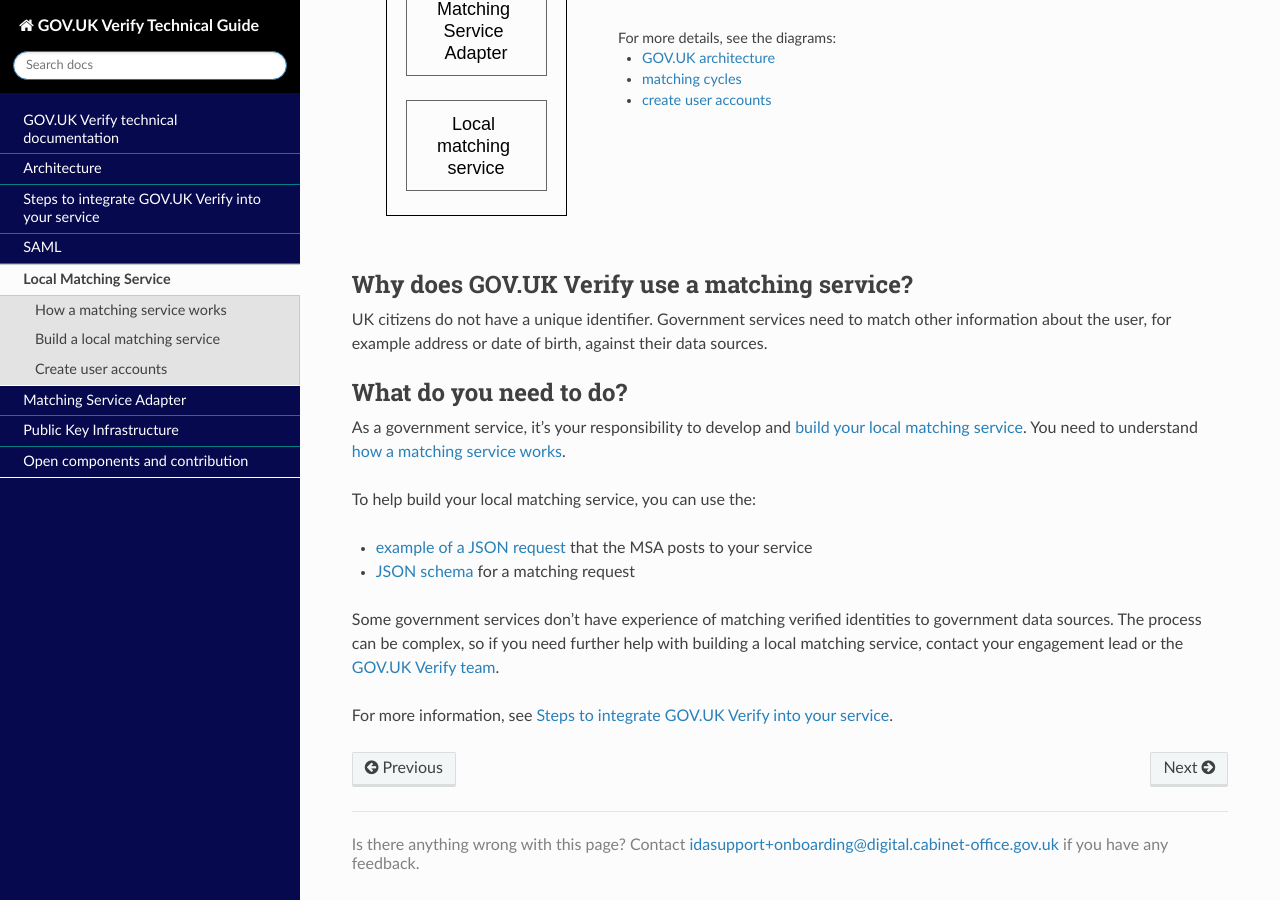
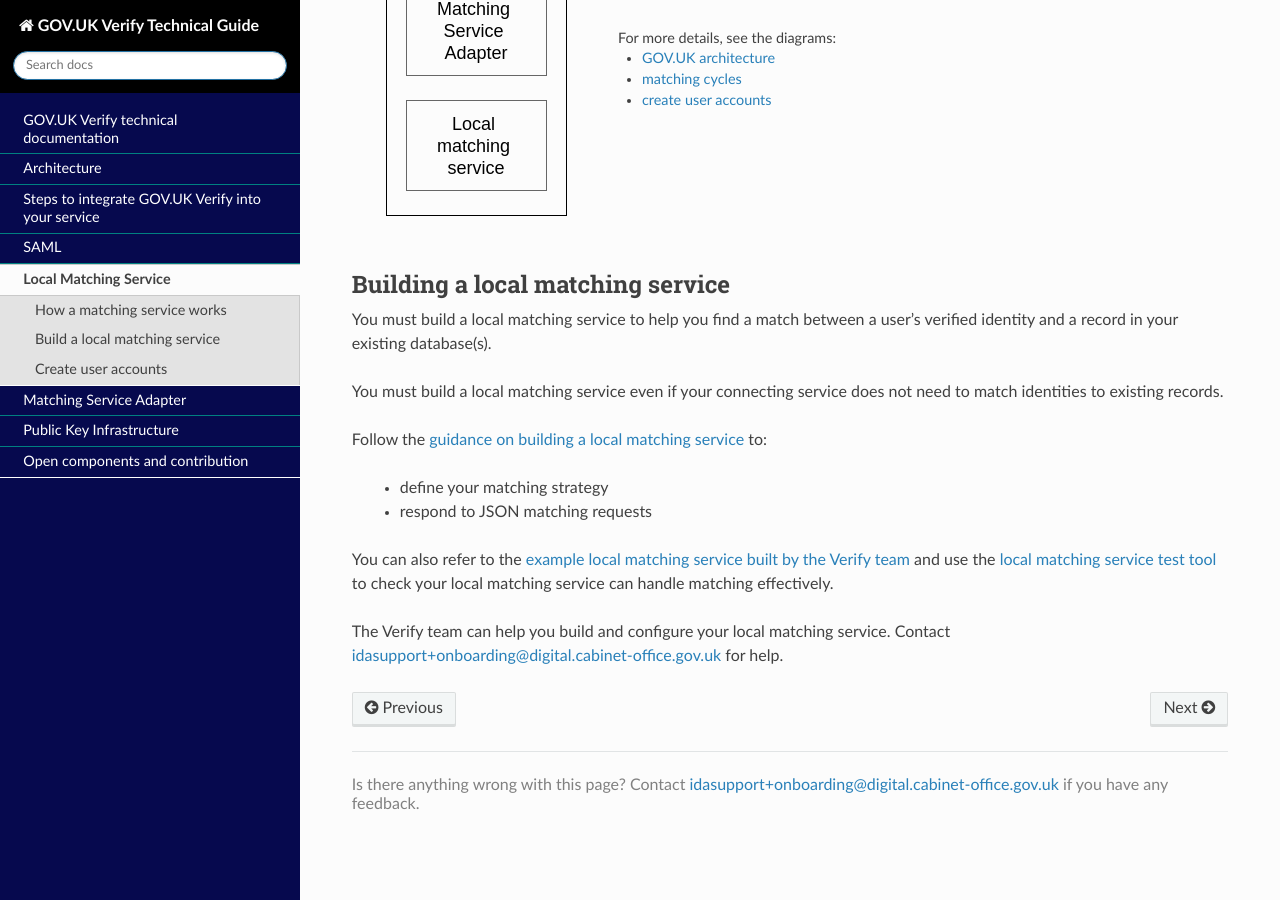
Before and after one commit to alphagov/rp-onboarding-tech-docs, a Sphinx documentation site: the page built from source/pages/ms/ms.rst, in a window 1280 px wide and 900 px high, scrolled down 455 px. Built offline with Sphinx 7.4.7 and the Read the Docs theme 2.0.0, drawn with Linux system fonts in a browser that asks for light colours; nearby versions of some CDN libraries; pages that are not in the unit, such as notebooks, are missing from menus; comment, search, counter and statistics services are not loaded.

Commit message:
TT-1781: Add links to ex local matching service
New example local matching service and test tool available to support connecting services building their own.

```diff
--- a/source/pages/ms/ms.rst
+++ b/source/pages/ms/ms.rst
@@ -19,24 +19,20 @@
    * :ref:`matching cycles <ms_matchcyles_diagram>`
    * :ref:`create user accounts <ms_cua_diagram>`"
 
-.. rubric:: Why does GOV.UK Verify use a matching service?
+.. rubric:: Building a local matching service
 
-UK citizens do not have a unique identifier. Government services need to match other information about the user, for example address or date of birth, against their data sources.
+You must build a local matching service to help you find a match between a user’s verified identity and a record in your existing database(s).
 
+You must build a local matching service even if your connecting service does not need to match identities to existing records.
 
-.. rubric:: What do you need to do?
+Follow the :ref:`guidance on building a local matching service <msBuild>` to:
 
-As a government service, it's your responsibility to develop and :ref:`build your local matching service <msBuild>`. You need to understand :ref:`how a matching service works <msWorks>`.
+  * define your matching strategy
+  * respond to JSON matching requests
 
-To help build your local matching service, you can use the:
+You can also refer to the `example local matching service built by the Verify team <https://github.com/alphagov/verify-local-matching-service-example>`_ and use the `local matching service test tool <https://github.com/alphagov/verify-matching-service-adapter/tree/master/verify-matching-service-test-tool>`_ to check your local matching service can handle matching effectively.
 
-* :ref:`example of a JSON request<RespondJSONmr>` that the MSA posts to your service
-* :ref:`JSON schema <JSONschema>` for a matching request
-
-Some government services don't have experience of matching verified identities to government data sources. The process can be complex, so if you  need further help with building a local matching service, contact your engagement lead or the `GOV.UK Verify team <http://rp-environment-request.ida.digital.cabinet-office.gov.uk/contact_form>`_.
-
-
-For more information, see :ref:`steps`.
+The Verify team can help you build and configure your local matching service. Contact idasupport+onboarding@digital.cabinet-office.gov.uk for help.
 
 
 .. toctree::
```
